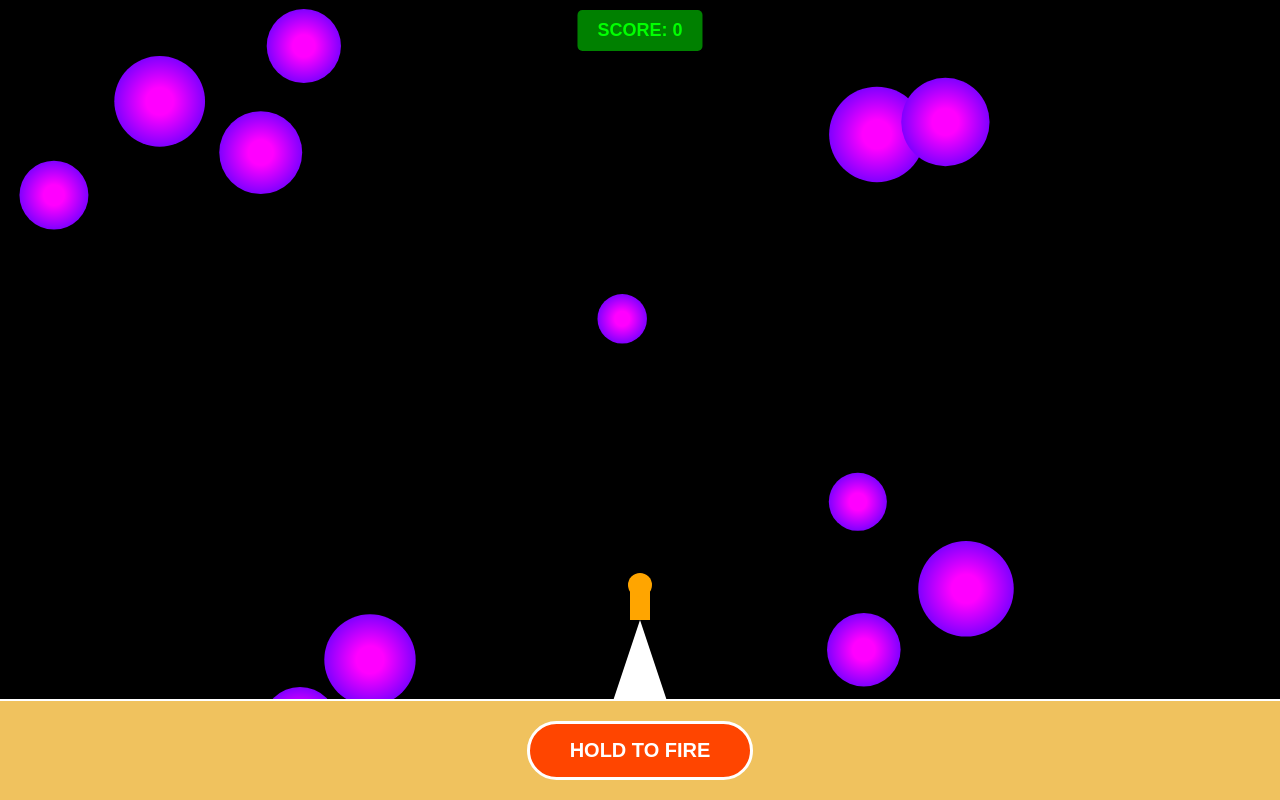
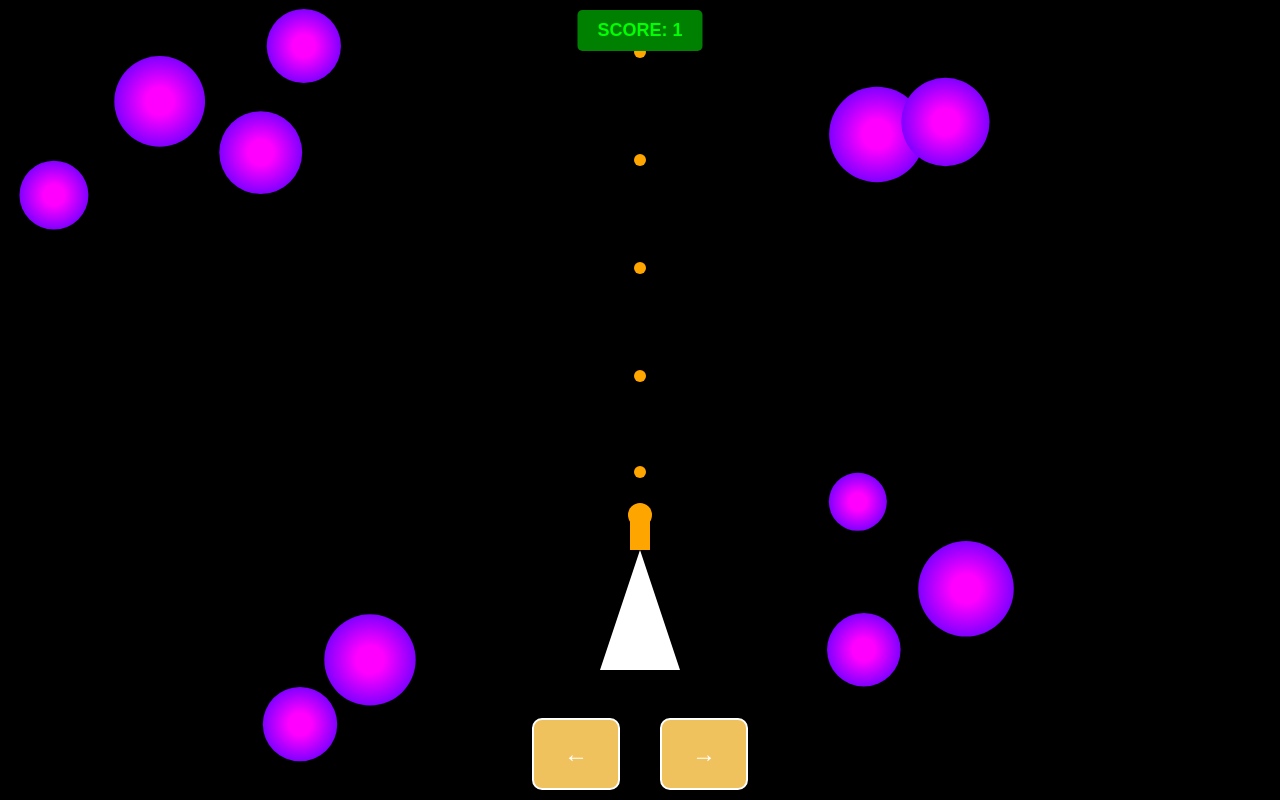
Before and after one commit to shabeeart/shooter, a plain HTML site: page index.html in a window 1280 px wide. Drawn offline with Linux system fonts and the light colour scheme.

Commit message:
Add files via upload

```diff
--- a/index.html
+++ b/index.html
@@ -31,26 +31,21 @@
       border-radius: 5px;
       z-index: 10;
     }
-    #fireButton {
+    #restartBtn {
       position: absolute;
-      bottom: 0;
-      left: 0;
-      width: 100%;
-      background: #f0c25e;
-      padding: 20px 0;
-      text-align: center;
-      font-size: 20px;
+      top: 60px;
+      left: 50%;
+      transform: translateX(-50%);
+      padding: 10px 25px;
+      font-size: 18px;
       font-weight: bold;
+      border: none;
+      border-radius: 5px;
+      background: orangered;
       color: white;
-      border-top: 2px solid #fff;
-      z-index: 10;
-    }
-    #fireButton span {
-      background: orangered;
-      padding: 15px 40px;
-      border-radius: 30px;
-      border: 3px solid white;
-      display: inline-block;
+      cursor: pointer;
+      display: none; /* hidden initially */
+      z-index: 11;
     }
     #gameOver {
       display: none;
@@ -65,12 +60,36 @@
       border: 4px solid red;
       z-index: 20;
     }
+    #controls {
+      position: absolute;
+      bottom: 0;
+      left: 50%;
+      transform: translateX(-50%);
+      display: flex;
+      justify-content: center;
+      gap: 40px;
+      z-index: 10;
+      padding-bottom: 10px;
+    }
+    .control-btn {
+      background: #f0c25e;
+      padding: 20px 30px;
+      font-size: 24px;
+      font-weight: bold;
+      color: white;
+      border-radius: 10px;
+      border: 2px solid white;
+    }
   </style>
 </head>
 <body>
   <div id="score">SCORE: 0</div>
+  <button id="restartBtn">RESTART</button>
   <canvas id="gameCanvas"></canvas>
-  <div id="fireButton"><span>HOLD TO FIRE</span></div>
+  <div id="controls">
+    <div id="leftBtn" class="control-btn">←</div>
+    <div id="rightBtn" class="control-btn">→</div>
+  </div>
   <div id="gameOver">GAME OVER</div>
 
   <script>
@@ -81,15 +100,16 @@
 
     let gun = {
       x: canvas.width / 2,
-      y: canvas.height - 180,
+      y: canvas.height - 250, // moved higher
       width: 60,
       height: 120
     };
     let bullets = [];
     let obstacles = [];
     let score = 0;
-    let firing = false;
     let gameOver = false;
+    let moveLeft = false;
+    let moveRight = false;
 
     function createObstacle() {
       const radius = Math.random() * 30 + 20;
@@ -138,6 +158,16 @@
     function update() {
       if (gameOver) return;
       ctx.clearRect(0, 0, canvas.width, canvas.height);
+
+      if (moveLeft) {
+        gun.x -= 5;
+        gun.x = Math.max(40, gun.x);
+      }
+      if (moveRight) {
+        gun.x += 5;
+        gun.x = Math.min(canvas.width - 40, gun.x);
+      }
+
       drawGun();
 
       bullets = bullets.filter(b => b.y > -20);
@@ -155,6 +185,7 @@
         const dist = Math.sqrt(dx * dx + dy * dy);
         if (dist < o.radius + 30) {
           document.getElementById("gameOver").style.display = "block";
+          document.getElementById("restartBtn").style.display = "block";
           gameOver = true;
         }
       });
@@ -183,32 +214,29 @@
       }
     }
 
-    document.getElementById("fireButton").addEventListener("touchstart", () => {
-      firing = true;
+    setInterval(() => {
       shoot();
-    });
-    document.getElementById("fireButton").addEventListener("touchend", () => {
-      firing = false;
-    });
-
-    setInterval(() => {
-      if (firing) shoot();
     }, 150);
 
-    window.addEventListener("deviceorientation", function(e) {
-      if (e.gamma !== null) {
-        gun.x += e.gamma / 2;
-        gun.x = Math.max(40, Math.min(canvas.width - 40, gun.x));
-      }
+    // Button Events
+    document.getElementById("leftBtn").addEventListener("touchstart", () => moveLeft = true);
+    document.getElementById("leftBtn").addEventListener("touchend", () => moveLeft = false);
+    document.getElementById("rightBtn").addEventListener("touchstart", () => moveRight = true);
+    document.getElementById("rightBtn").addEventListener("touchend", () => moveRight = false);
+
+    // Restart Button Logic
+    document.getElementById("restartBtn").addEventListener("click", () => {
+      // Reset game state
+      gameOver = false;
+      score = 0;
+      bullets = [];
+      obstacles = [];
+      gun.x = canvas.width / 2;
+      document.getElementById("score").innerText = "SCORE: 0";
+      document.getElementById("gameOver").style.display = "none";
+      document.getElementById("restartBtn").style.display = "none";
+      update();
     });
-
-    if (typeof DeviceMotionEvent !== "undefined" && typeof DeviceMotionEvent.requestPermission === "function") {
-      DeviceMotionEvent.requestPermission().then(response => {
-        if (response !== "granted") {
-          alert("Enable motion access in Safari Settings");
-        }
-      }).catch(console.error);
-    }
 
     update();
   </script>
```
